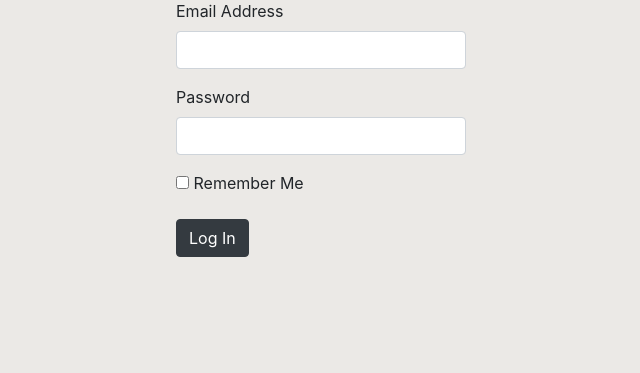
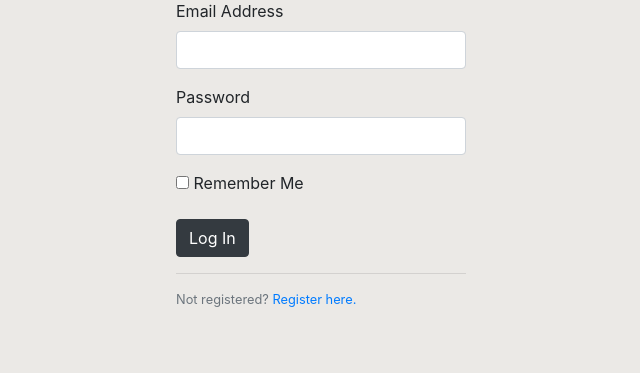
Before and after one commit to jburmesch/zcal-repo, a Flask app: page /login in a window 1280 px wide. Shown: the part 157-530 px from the top of the page, without its empty margins (319-959 px from the left). Run offline with Flask 2, Linux system fonts and the light colour scheme; some libraries are stand-ins or nearby versions.

Commit message:
finalized? login page

```diff
--- a/templates/login.html
+++ b/templates/login.html
@@ -18,6 +18,9 @@
                 </div>
                 {{ form.submit(class="btn btn-dark")}}
             </fieldset>
+            <hr>
+            <small id="notRegistered" class="form-text text-muted">Not registered? <a href='/register'>Register here.</a></small>
+
         </form>
     </div>
 {% endblock %}
@@ -32,7 +35,5 @@
                     <label for="exampleInputPassword1">Password</label>
                     <input type="password" class="form-control" id="exampleInputPassword1">
                 </div>
-                <button type="submit" class="btn btn-dark">Submit</button>
-                <hr>
-                <small id="notRegistered" class="form-text text-muted">Not registered? <a href='/register'>Register here.</a></small>
-            </form> -->
+                <button type="submit" class="btn btn-dark">Submit</button> -->
+                </form>
```
